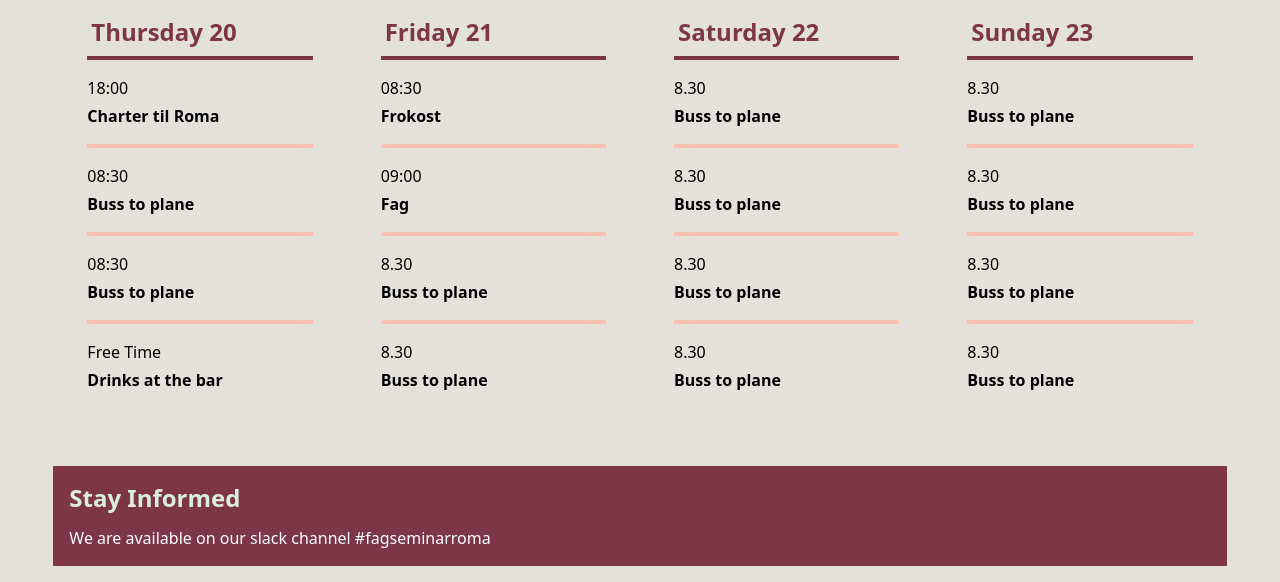
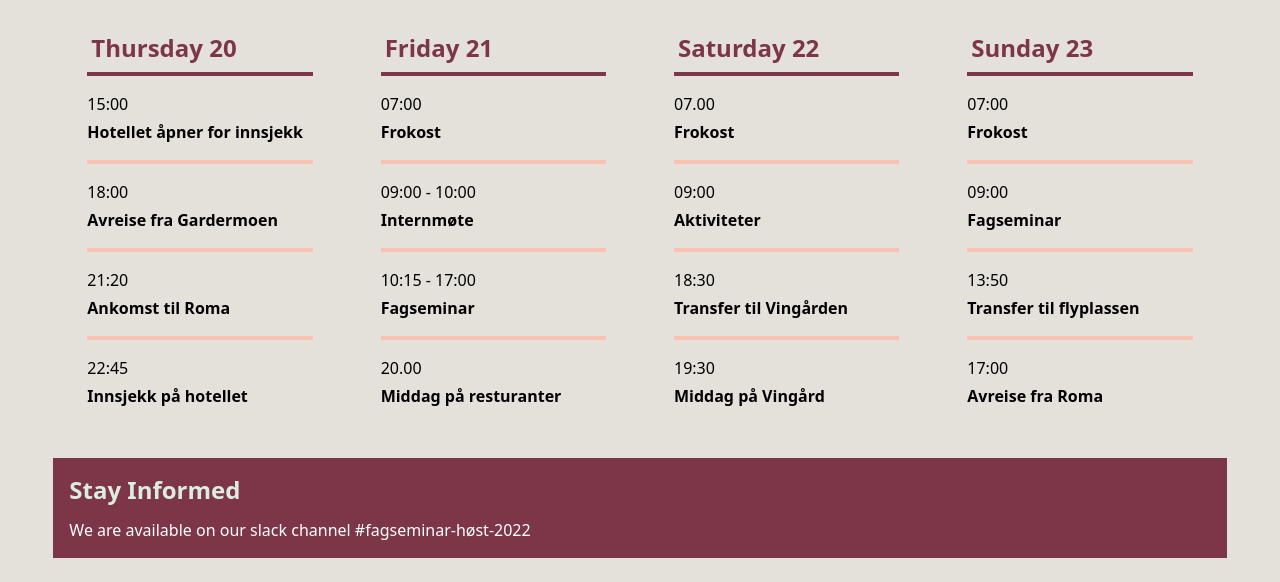
Before and after one commit to knowit/Fagseminar-2022, an Astro site: page / in a window 1280 px wide. Shown: the part 677-1259 px from the top of the page. Built offline with nearby package versions, Linux system fonts and the light colour scheme; Astro itself is replaced by a stand-in of ours.

Commit message:
Homepage oppsett

```diff
--- a/src/layouts/Layout.astro
+++ b/src/layouts/Layout.astro
@@ -52,7 +52,10 @@ const linkSelected = "navLink selectedPage";
       </nav>
       {
         fullLogo ? (
-          <div id="logo" class="w-full h-64 text-center mx-auto bg-[yellow]">
+          <div
+            id="logo"
+            class="w-full h-64 mt-6 text-center mx-auto bg-[yellow]"
+          >
             LOGO FOR EVENT PLACEHOLDER{console.log("Got here")}
           </div>
         ) : (
@@ -68,7 +71,7 @@ const linkSelected = "navLink selectedPage";
       <section class="mt-auto p-4 bg-kleather">
         <h3 class="text-2xl font-bold text-kmint mb-3">Stay Informed</h3>
         <p class="text-[white]">
-          We are available on our slack channel #fagseminarroma
+          We are available on our slack channel #fagseminar-høst-2022
         </p>
       </section>
     </footer>
@@ -86,7 +89,7 @@ const linkSelected = "navLink selectedPage";
           @apply bg-ksand max-w-screen-xl;
         }
         main {
-          @apply w-full h-5/6 pt-14 pb-6;
+          @apply w-full h-full;
         }
       }
 
@@ -107,7 +110,7 @@ const linkSelected = "navLink selectedPage";
         @apply block px-2 py-2;
       }
       .selectedPage {
-        @apply font-bold border-b-[3px] border-b-kblack;
+        @apply font-bold border-b-[3px] border-b-klollipop;
       }
     </style>
   </body>
--- a/src/pages/index.astro
+++ b/src/pages/index.astro
@@ -4,7 +4,7 @@ import Layout from "../layouts/Layout.astro";
 ---
 
 <Layout title="Knowit Fagseminar Roma 2022" currentPage="Home" fullLogo={true}>
-  <main class="flex flex-col gap-y-6">
+  <main class="flex flex-col gap-y-6 pt-12">
     <section class="w-full text-center">
       <h2 class="block text-5xl font-bold w-full text-center mb-3">
         Program 20-23 October 2022
@@ -23,93 +23,93 @@ import Layout from "../layouts/Layout.astro";
     <h3 class="text-center text-3xl font-bold mt-4">Agenda</h3>
 
     <div>
-      <section>
+      <a>
         <h1>Thursday 20</h1>
         <ul>
           <li>
-            <time datetime="2022-10-20T18:00:00">18:00</time>
-            <strong> Charter til Roma</strong>
+            <time datetime="2022-10-20T15:00:00">15:00</time>
+            <strong>Hotellet åpner for innsjekk</strong>
           </li>
           <li>
-            <time datetime="2022-10-20T08:30:00">08:30</time>
-            <strong>Buss to plane</strong>
+            <time datetime="2022-10-20T18:00:00">18:00</time>
+            <strong>Avreise fra Gardermoen</strong>
           </li>
           <li>
-            <time datetime="2022-10-20T08:30:00">08:30</time>
-            <strong>Buss to plane</strong>
+            <time datetime="2022-10-20T21:20:00">21:20</time>
+            <strong>Ankomst til Roma</strong>
           </li>
           <li>
-            <time datetime="">Free Time</time>
-            <strong>Drinks at the bar</strong>
+            <time datetime="2022-10-22:45:00">22:45</time>
+            <strong>Innsjekk på hotellet</strong>
           </li>
         </ul>
-      </section>
-      <section>
+      </a>
+      <a href="/Fagseminar-2022/program/friday">
         <h1>Friday 21</h1>
 
         <ul>
           <li>
-            <time datetime="2022-10-21T08:30:00">08:30</time>
+            <time datetime="2022-10-21T08:30:00">07:00</time>
             <strong>Frokost</strong>
           </li>
           <li>
-            <time datetime="2022-10-21T09:00:00">09:00</time>
-            <strong>Fag</strong>
+            <time datetime="2022-10-21T09:00:00">09:00 - 10:00</time>
+            <strong>Internmøte</strong>
           </li>
           <li>
-            <time datetime="2022-10-21T08:30:00">8.30</time>
-            <strong>Buss to plane</strong>
+            <time datetime="2022-10-21T10:15:00">10:15 - 17:00</time>
+            <strong>Fagseminar</strong>
           </li>
           <li>
-            <time datetime="2022-10-21T08:30:00">8.30</time>
-            <strong>Buss to plane</strong>
+            <time datetime="2022-10-21T20:00:00">20.00</time>
+            <strong>Middag på resturanter</strong>
           </li>
         </ul>
-      </section>
-      <section>
+      </a>
+      <a href="">
         <h1>Saturday 22</h1>
 
         <ul>
           <li>
-            <time datetime="2022-10-20T08:30:00">8.30</time>
-            <strong>Buss to plane</strong>
+            <time datetime="2022-10-22T08:30:00">07.00</time>
+            <strong>Frokost</strong>
           </li>
           <li>
-            <time datetime="2022-10-20T08:30:00">8.30</time>
-            <strong>Buss to plane</strong>
+            <time datetime="2022-10-22T08:30:00">09:00</time>
+            <strong>Aktiviteter</strong>
           </li>
           <li>
-            <time datetime="2022-10-20T08:30:00">8.30</time>
-            <strong>Buss to plane</strong>
+            <time datetime="2022-10-22T08:30:00">18:30</time>
+            <strong>Transfer til Vingården</strong>
           </li>
           <li>
-            <time datetime="2022-10-20T08:30:00">8.30</time>
-            <strong>Buss to plane</strong>
+            <time datetime="2022-10-22T08:30:00">19:30</time>
+            <strong>Middag på Vingård</strong>
           </li>
         </ul>
-      </section>
-      <section>
+      </a>
+      <a href="/Fagseminar-2022/program/sunday">
         <h1>Sunday 23</h1>
 
         <ul>
           <li>
-            <time datetime="2022-10-20T08:30:00">8.30</time>
-            <strong>Buss to plane</strong>
+            <time datetime="2022-10-20T08:30:00">07:00</time>
+            <strong>Frokost</strong>
           </li>
           <li>
-            <time datetime="2022-10-20T08:30:00">8.30</time>
-            <strong>Buss to plane</strong>
+            <time datetime="2022-10-20T08:30:00">09:00</time>
+            <strong>Fagseminar</strong>
           </li>
           <li>
-            <time datetime="2022-10-20T08:30:00">8.30</time>
-            <strong>Buss to plane</strong>
+            <time datetime="2022-10-20T08:30:00">13:50</time>
+            <strong>Transfer til flyplassen</strong>
           </li>
           <li>
-            <time datetime="2022-10-20T08:30:00">8.30</time>
-            <strong>Buss to plane</strong>
+            <time datetime="2022-10-20T08:30:00">17:00</time>
+            <strong>Avreise fra Roma</strong>
           </li>
         </ul>
-      </section>
+      </a>
     </div>
   </main>
 </Layout>
@@ -124,18 +124,18 @@ import Layout from "../layouts/Layout.astro";
   }
 
   div {
-    @apply flex w-full h-fit flex-wrap;
+    @apply grid w-full h-fit grid-cols-4;
   }
 
-  div section {
-    @apply w-1/4 min-w-fit px-8  border-2 border-transparent h-full py-4 hover:border-klollipop;
+  div a {
+    @apply w-full px-8  border-2 border-transparent h-full py-4 hover:border-klollipop;
   }
 
-  section h1 {
+  a h1 {
     @apply text-kleather font-bold text-2xl py-2 px-1;
   }
 
-  section ul {
+  a ul {
     @apply flex flex-col border-t-4 border-t-kleather;
   }
 
@@ -144,14 +144,14 @@ import Layout from "../layouts/Layout.astro";
   }
 
   li strong {
-    @apply block pt-1;
+    @apply block pt-1 text-ellipsis;
   }
 
-  section:hover ul {
+  a:hover ul {
     @apply border-t-klollipop;
   }
 
-  section:hover ul li:not(:first-child) {
+  a:hover ul li:not(:first-child) {
     @apply border-t-klollipop;
   }
 
--- a/src/pages/program/[day].astro
+++ b/src/pages/program/[day].astro
@@ -4,6 +4,9 @@ import Layout from "../../layouts/Layout.astro";
 import type { TimeRecord } from "../../models/airtable";
 import { getData } from "../../util/fetchUtil";
 import { groupBy } from "../../util/groupUtil";
+
+import format from "date-fns/format/index.js";
+import en from "date-fns/locale/en-GB/index.js";
 
 import { formatDate } from "../../util/localeUtil";
 
@@ -23,7 +26,9 @@ export async function getStaticPaths() {
   return dayKeys.map((date, index) => {
     const timeSlots = dayData[date];
     return {
-      params: { day: formatDate(date, "EEEE") },
+      params: {
+        day: format(new Date(date), "EEEE", { locale: en }).toLowerCase(),
+      },
       props: {
         date: date,
         relevantSlots: timeSlots,
@@ -68,13 +73,17 @@ const { relevantSlots, date, previousDate, nextDate } = Astro.props;
       <a
         class={`caret  ${previousDate != null ? "left" : ""}`}
         href={previousDate != null
-          ? `/Fagseminar-2022/program/${formatDate(previousDate, "EEEE")}`
+          ? `/Fagseminar-2022/program/${format(new Date(previousDate), "EEEE", {
+              locale: en,
+            }).toLowerCase()}`
           : ""}></a><h2 class="text-center text-4xl font-bold block w-52">
         {firstLetterUppercase(formatDate(date, "EEEE d"))}
       </h2><a
         class={`caret  ${nextDate != null ? "right" : ""}`}
         href={nextDate != null
-          ? `/Fagseminar-2022/program/${formatDate(nextDate, "EEEE")}`
+          ? `/Fagseminar-2022/program/${format(new Date(nextDate), "EEEE", {
+              locale: en,
+            }).toLowerCase()}`
           : ""}></a>
     </section>
 
--- a/src/pages/slot/[id].astro
+++ b/src/pages/slot/[id].astro
@@ -76,8 +76,11 @@ const { slotInfo, photoKeys } = Astro.props;
   title={slotInfo.title + " - Knowit Fagseminar Roma"}
   currentPage="Program"
 >
-  <main class="w-full h-full pt-14 m-auto">
-    <div class="gap-y-8 max-w-fit items-center flex flex-col w-4/5 m-auto">
+  <main>
+    <article
+      class="max-w-fit items-center grid grid-rows-3 w-4/5 h-full m-auto"
+    >
+      <section>
         <h2 class="block text-5xl font-bold w-full">{slotInfo.title}</h2>
         <h3 class="text-2xl h-fit text-ellipsis w-full">
           {getNiceType(slotInfo.type)} - <strong>{slotInfo.duration}</strong>
@@ -85,6 +88,7 @@ const { slotInfo, photoKeys } = Astro.props;
           <strong>{getDateString(slotInfo.date)}</strong>
           Rom: <strong>{getRoomName(slotInfo.room)}</strong>
         </h3>
+      </section>
 
       <p class="text-lg">{slotInfo.description}</p>
 
@@ -94,7 +98,7 @@ const { slotInfo, photoKeys } = Astro.props;
             class="max-w-2xl rounded-2xl inline-block relative overflow-hidden w-fit max-h-60"
           >
             <img
-              src={`Fagseminar-2022/pictures/${photoKeys.photoName}`}
+              src={`/Fagseminar-2022/pictures/${photoKeys.photoName}`}
               alt=""
               class="max-w-xl w-60"
             />
@@ -104,7 +108,7 @@ const { slotInfo, photoKeys } = Astro.props;
         </section>
         <p class="my-auto">{slotInfo.speaker_bio}</p>
       </div>
-    </div>
+    </article>
   </main>
 </Layout>
 
```
Also changed, not shown: src/components/EventCard/EventCard.svelte (added). Lines whose indentation alone changed are shown as unchanged.
